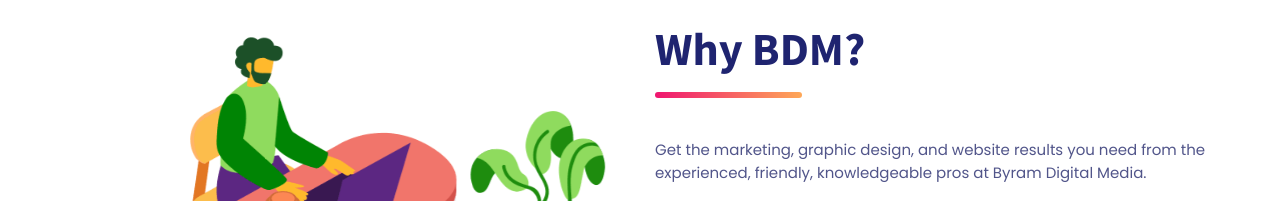
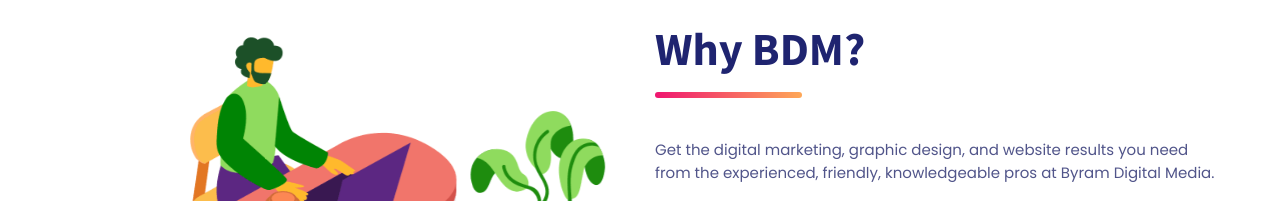
Before and after one commit to jwilliampope/sadee_site, a plain HTML site: page index.html in a window 1280 px wide. Shown: the part 840-1041 px from the top of the page. Drawn offline with nearby package versions, Linux system fonts and the light colour scheme.

Commit message:
Made one change to "marketing"
Just as a test, changed to "digital marketing."

```diff
--- a/index.html
+++ b/index.html
@@ -97,7 +97,7 @@
           <div class="about-content">
             <h2 class="h2 section-title underline">Why BDM?</h2>
             <p class="about-text">
-              Get the marketing, graphic design, and website results you need from the experienced, friendly,
+              Get the digital marketing, graphic design, and website results you need from the experienced, friendly,
               knowledgeable pros at Byram Digital Media.
             </p>
             <p class="about-text">
```
